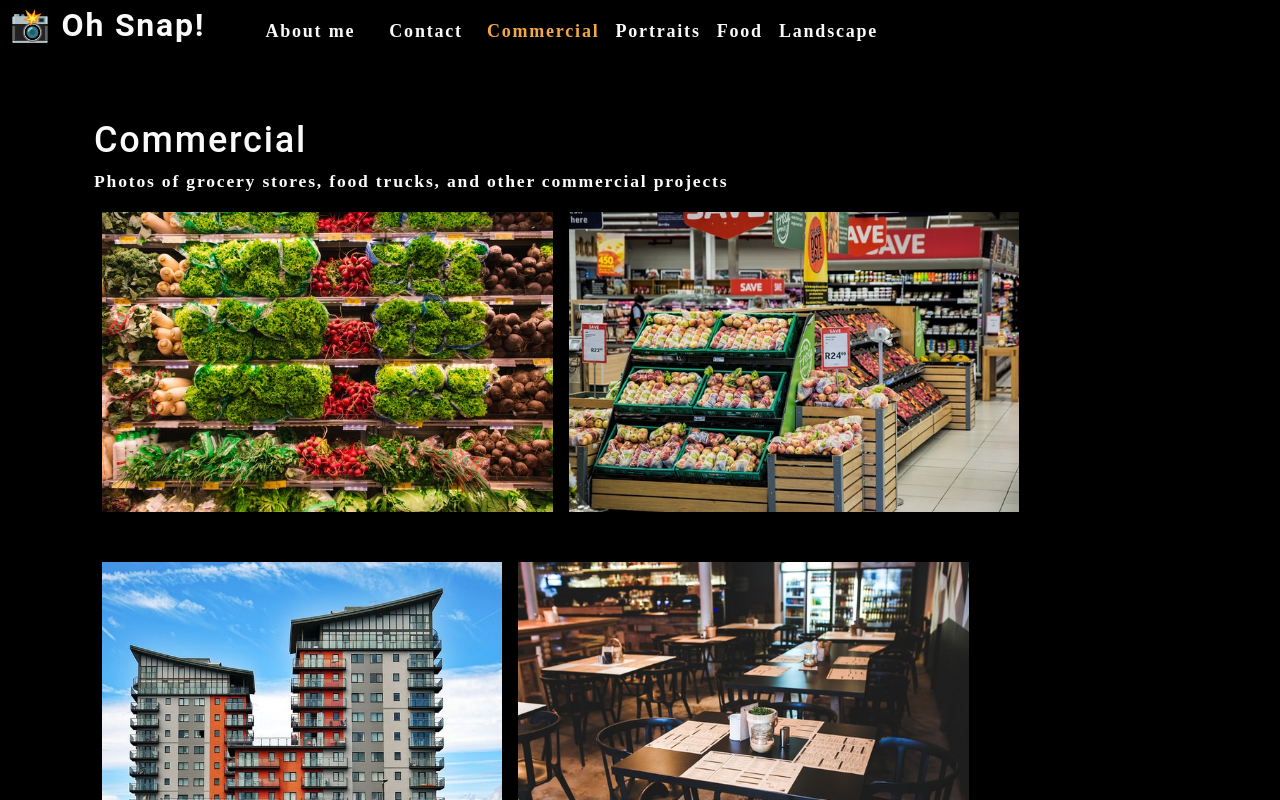
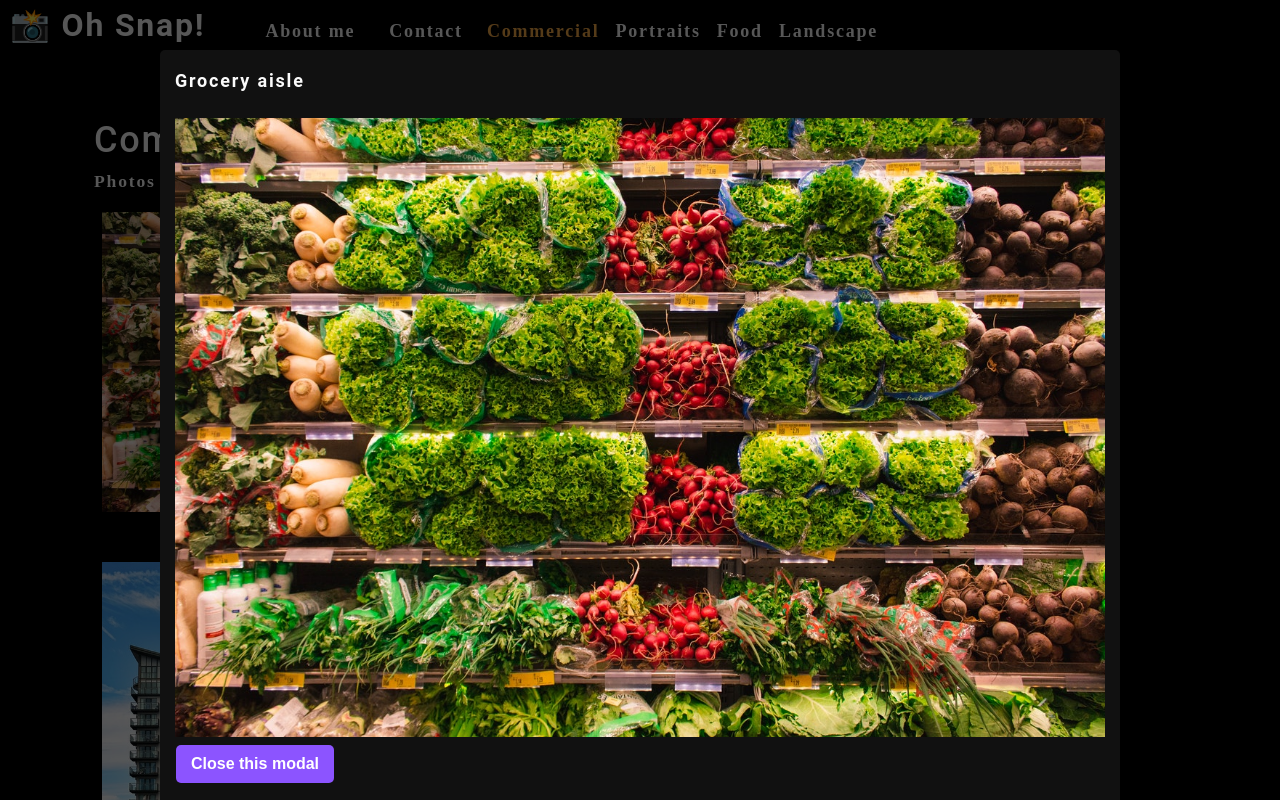
Before and after one commit to KJWesthoff/photo-port, a React (Create React App) app: page / in a window 1280 px wide. Both pictures are taken after a click on the picture 327 px from the left and 361 px from the top of the page. Shown: the top 800 px of the page. Built offline with nearby package versions, Linux system fonts and the light colour scheme; the HTML template or start-up script is replaced by a standard one.

Commit message:
modal working

```diff
--- /dev/null
+++ b/src/components/Modal/index.js
@@ -0,0 +1,22 @@
+import React from 'react'
+
+
+function Modal({currentPhoto}) {
+    const{name, category, description, index} = currentPhoto;
+
+
+    return (
+        <div className = "modalBackdrop">
+            <div className ="modalContainer">
+                <h3 className = "modalTitle">{name}</h3>
+                <img src = {require(`../../assets/large/${category}/${index}.jpg`).default} alt="current category"></img>
+
+            <p>
+                <button type="button">Close this modal</button>
+            </p>
+            </div>
+        </div>
+    );
+}
+
+export default Modal;
--- a/src/components/Photolist/index.js
+++ b/src/components/Photolist/index.js
@@ -1,10 +1,11 @@
 import React, {useState} from 'react';
-
+import Modal from "../Modal";
 
 
 
 function PhotoList({category}) {
-
+  const [currentPhoto, setCurrentPhoto] = useState();
+  const [isModalOpen, setIsModalOpen] = useState(false);
 
 
     const [photos] = useState([
@@ -107,14 +108,23 @@
 
       const currentPhotos = photos.filter((photo)=> photo.category === category)
 
+
+
+      const toggleModal = (image,i) =>{
+        setCurrentPhoto({...image, index:i});
+        setIsModalOpen(true);
+      }
+
       return (
         <div>
+          {isModalOpen && <Modal currentPhoto = {currentPhoto} />}
             <div className="flex-row">
                 {currentPhotos.map((image,i)=>(
                     <img
                         src = {require(`../../assets/small/${category}/${i}.jpg`).default}
                         alt = {image.name +`../../assets/small/${category}/${i}.jpg`}
                         className = "img-thumbnail mx-1"
+                        onClick = {()=> toggleModal(image,i)}
 
                         key={image.name}
 
```
